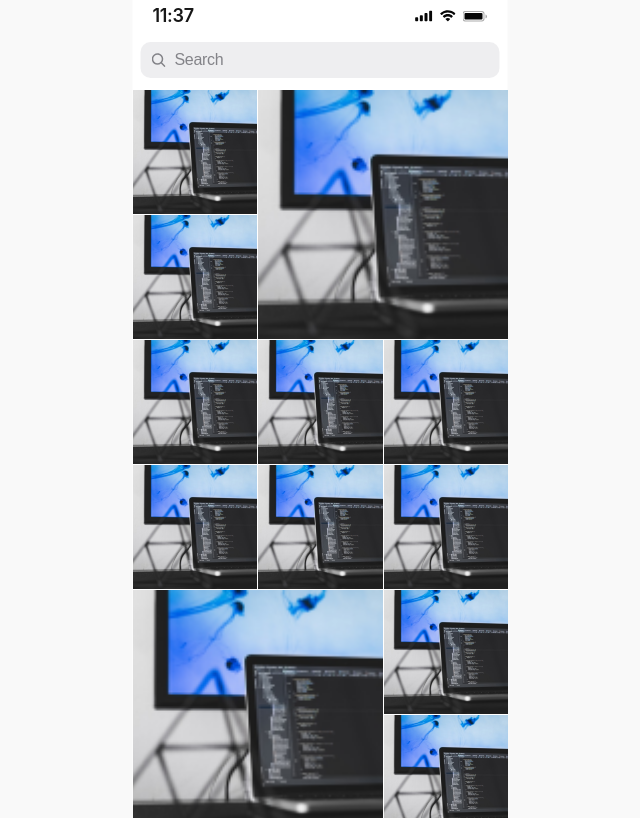
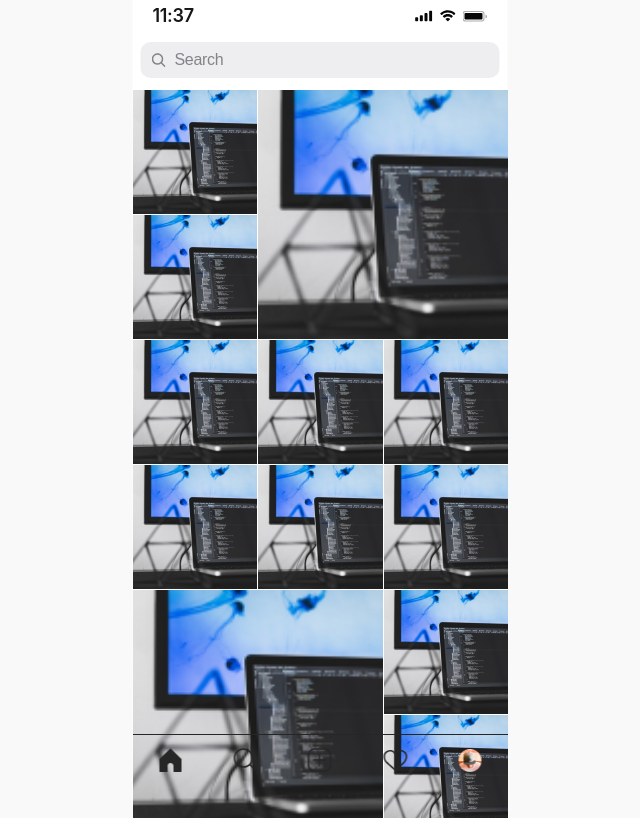
Before and after one commit to Keldiyor1303/instagram-clon, a React (Create React App) app: page /search in a window 1280 px wide. Shown: the whole page, without its empty margins (320-960 px from the left). Built offline with nearby package versions, Linux system fonts and the light colour scheme.

Commit message:
story add

```diff
--- a/src/components/Footer.jsx
+++ b/src/components/Footer.jsx
@@ -8,6 +8,7 @@ import Heart from "../assets/icons/heartIcon.svg"
 import { NavLink } from 'react-router-dom';
 
 const Footer = () => {
+
     return (
         <Wrapper>
             <div className='footer-container'>
@@ -58,4 +59,7 @@ const Wrapper = styled.div`
         width: 23px;
         height: 23px;
     }
+
+    .active {
+    }
 `
--- a/src/containers/Main.jsx
+++ b/src/containers/Main.jsx
@@ -18,8 +18,10 @@ import Save from "../assets/icons/saveIcon.svg"
 
 import User from "../assets/images/user1.png"
 import PostImg from "../assets/images/post_img.png"
+import { useNavigate } from 'react-router-dom';
 
 const Main = () => {
+    const navigate = useNavigate()
     return (
         <Wrapper>
             <div className='main-container'>
@@ -36,9 +38,10 @@ const Main = () => {
                     </div>
                 </div>
                 <div className='main-container__user'>
-                    <div className='user-Box'>
+                    <div className='user-Box' onClick={() => navigate("/createStory")} >
                         <img src={User} alt="user" />
                         <p>Your Story</p>
+                        <button>+</button>
                     </div>
                     <div className='user-Box'>
                         <img src={User} alt="user" />
@@ -100,22 +103,7 @@ const Main = () => {
                         <img src={User} alt="user" />
                         <p>Your Story</p>
                     </div>
-                    <div className='user-Box'>
-                        <img src={User} alt="user" />
-                        <p>Your Story</p>
-                    </div>
-                    <div className='user-Box'>
-                        <img src={User} alt="user" />
-                        <p>Your Story</p>
-                    </div>
-                    <div className='user-Box'>
-                        <img src={User} alt="user" />
-                        <p>Your Story</p>
-                    </div>
-                    <div className='user-Box'>
-                        <img src={User} alt="user" />
-                        <p>Your Story</p>
-                    </div>
+
                 </div>
                 <div className='main_container__post'>
                     <div>
@@ -434,6 +422,27 @@ const Wrapper = styled.div`
         height: 81px;
     }
 
+    .user-Box:first-child {
+        width: 62px;
+        height: 81px;
+        position: relative;
+    }
+
+    .user-Box:first-child button {
+        position: absolute;
+        bottom: 20px;
+        right: 0px;
+        text-align: center;
+        width: 15px;
+        height: 15px;
+        line-height: 7px;
+        border-radius: 50%;
+        color: #fff;
+        background-color: blue;
+        border: 1px solid #fff;
+     }
+
+
     .user-Box img {
         width: 62px;
         height: 62px;
--- a/src/containers/Profile.jsx
+++ b/src/containers/Profile.jsx
@@ -1,6 +1,5 @@
 import React from 'react';
 import styled from 'styled-components';
-import Header from '../components/Header';
 
 const Profile = () => {
     return (
--- a/src/containers/Search.jsx
+++ b/src/containers/Search.jsx
@@ -6,6 +6,7 @@ import { Link } from 'react-router-dom';
 
 import searchimg from "../assets/images/search.svg"
 import doston from "../assets/images/doston.jpg"
+import Footer from '../components/Footer';
 
 
 const Search = () => {
@@ -67,8 +68,6 @@ const Search = () => {
                 <input type="text" placeholder='Search' onChange={(e) => search(e)} />
                 <img src={searchimg} alt="" />
             </div>
-
-
             <ul className="users">
                 {
                     data.map(({ name, image }) => {
@@ -88,6 +87,7 @@ const Search = () => {
                     imgData.map(data => <Card key={data.id} data={data} />)
                 }
             </div>
+            <Footer />
         </Wrapper>
     );
 }
```
